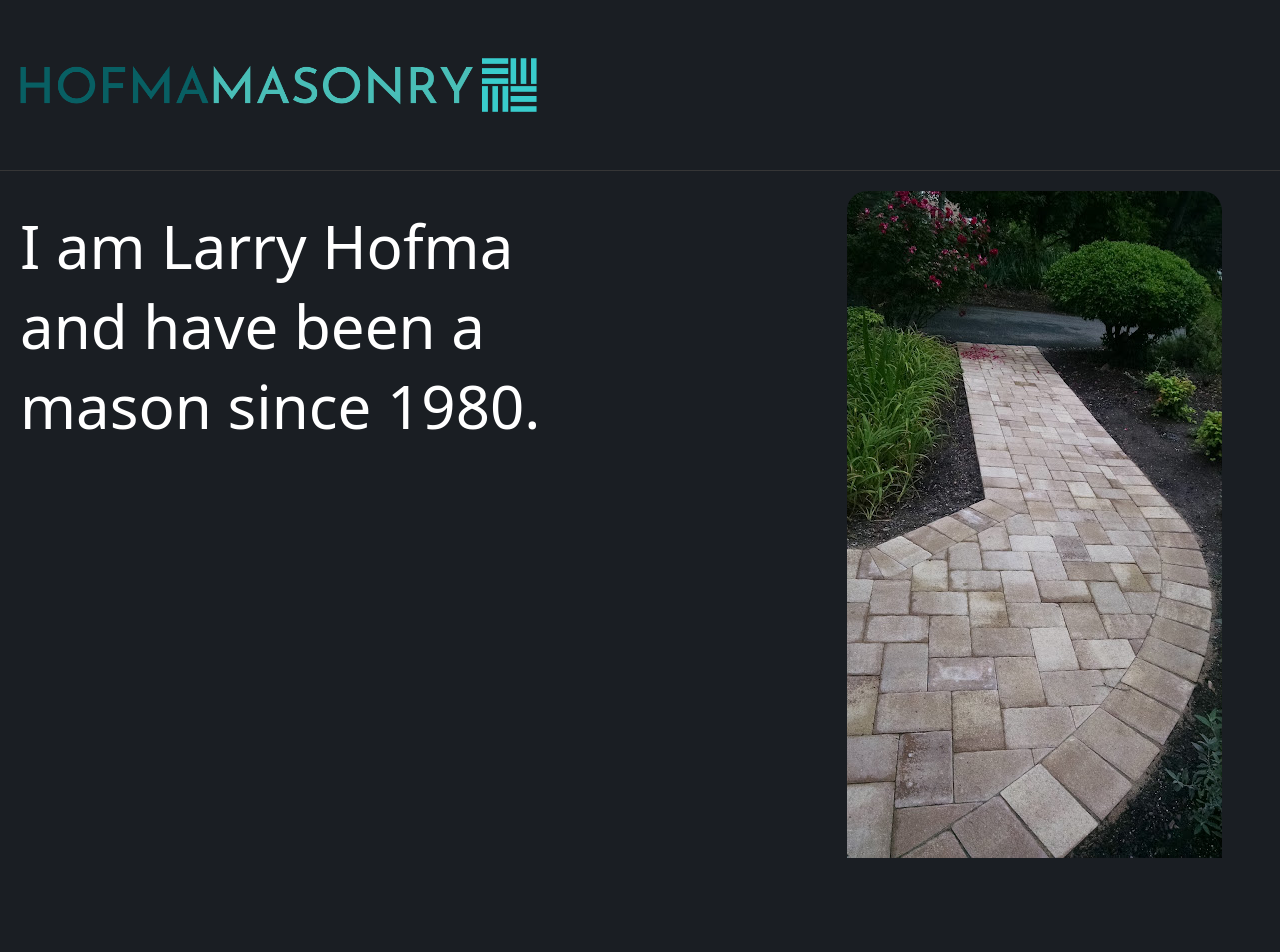
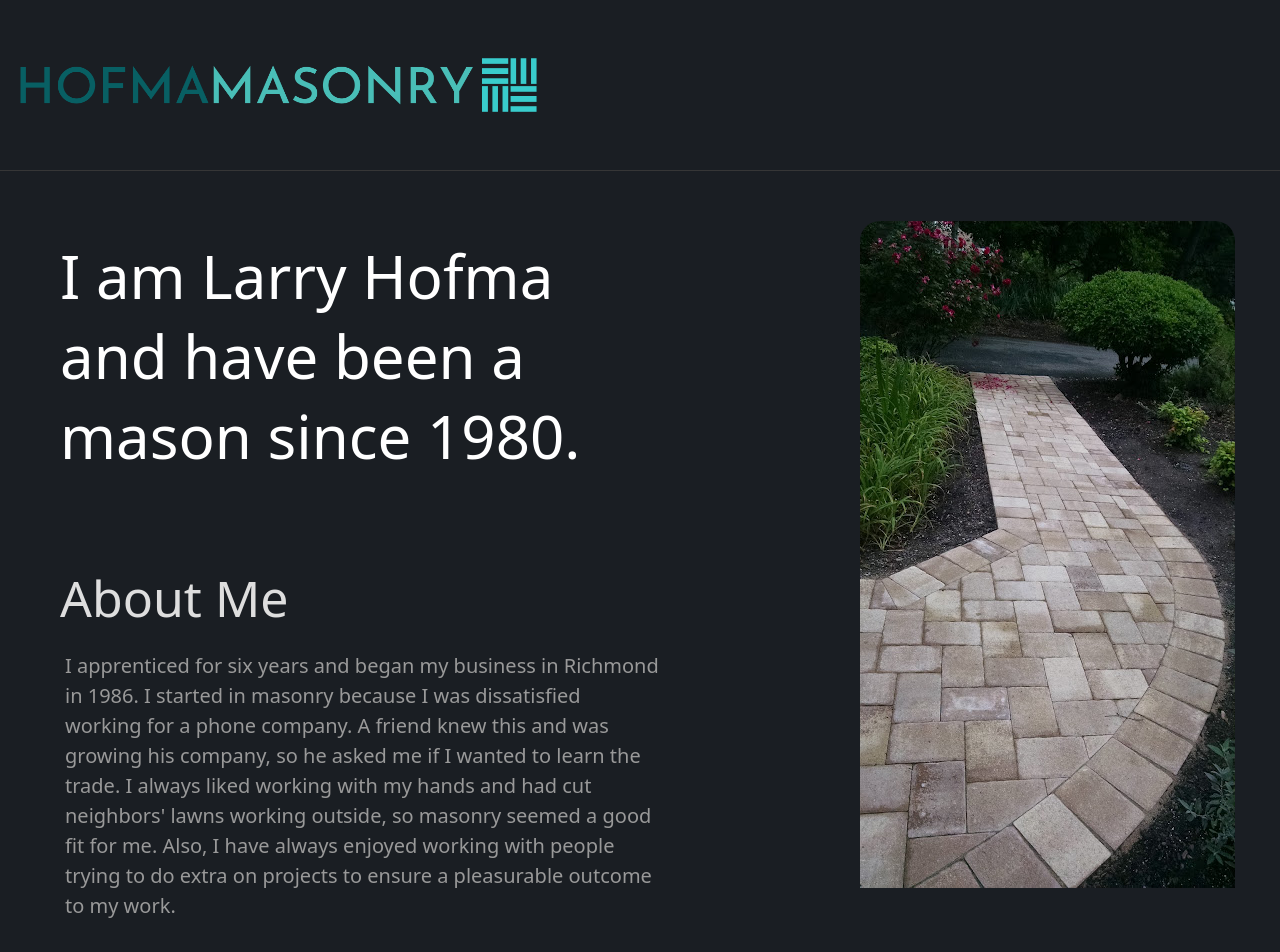
Before and after one commit to i-palmer/Homfa-Masonry-Website, a React (Vite) app: page / in a window 1280 px wide. Shown: the top 952 px of the page. Built offline with nearby package versions, Linux system fonts and the light colour scheme.

Commit message:
Add files via upload

```diff
--- a/src/Components/AboutMe.jsx
+++ b/src/Components/AboutMe.jsx
@@ -1,32 +1,68 @@
-import React from "react"
-import GridImage from "./GridImage"
+import React, { useState, useEffect } from "react";
+import GridImage from "./GridImage";
 
 export default function AboutMe() {
+  const [isWideScreen, setIsWideScreen] = useState(window.innerWidth > 1279);
+
+  useEffect(() => {
+    const handleResize = () => {
+      setIsWideScreen(window.innerWidth > 1279);
+    };
+
+    window.addEventListener("resize", handleResize);
+
+    return () => {
+      window.removeEventListener("resize", handleResize);
+    };
+  }, []);
+
   return (
-        <div className="text-[#F8F8F8] pl-[20px] pb-[50px]">
+    <div className="text-[#F8F8F8] pl-[20px] pb-[50px] xl:pl-[60px] xl:pb-[80px]">
       <div className="flex flex-col mr-[20px]">
         <div className="sm:grid sm:grid-cols-6 sm:grid-rows-1">
           <h1 className="text-[35px] text-white mb-[35px] leading-[3.05rem]
             sm:text-[50px] sm:col-start-1 sm:col-span-4 sm:mr-[35px] sm:mt-[15px] sm:leading-[65px]
             md:text-[60px] md:leading-[80px] mdLg:text-[77px] mdLg:leading-[100px]
-                            lg:text-[80px] lg:leading-[110px] xl:text-[60px] xl:leading-[80px] xl:col-start-1 xl:col-span-3 2xl:ml-[40px] 2xl:mb-[40px]">
+            lg:text-[80px] lg:leading-[110px] xl:text-[60px] xl:leading-[80px] xl:col-start-1 xl:col-span-3 2xl:mb-[0px] 2xl:text-[75px]"
+          >
             I am Larry Hofma and have been a mason since 1980.
           </h1>
+          {isWideScreen && (
+            <div className="col-start-1 col-span-3">
+              <h1 className="mt-[50px] text-[#DEDEDE] xl:text-[50px] 2xl:mt-[0px] 2xl:text-[65px]"
+              >
+                About Me
+              </h1>
+              <p className="mt-[15px] text-[#999999] xl:text-[20px] 2xl:text-[25px] xl:ml-[5px]">
+                I apprenticed for six years and began my business in Richmond
+                in 1986. I started in masonry because I was dissatisfied working for a phone company.
+                A friend knew this and was growing his company, so he asked me if I wanted to learn
+                the trade. I always liked working with my hands and had cut neighbors' lawns working
+                outside, so masonry seemed a good fit for me. Also, I have always enjoyed working
+                with people trying to do extra on projects to ensure a pleasurable outcome to my work.
+              </p>
+            </div>
+          )}
           <GridImage />
         </div>
+        {!isWideScreen && (
+          <div>
             <h1 className="mt-[50px] text-[30px] text-[#DEDEDE] sm:text-[45px] md:text-[55px]
-                        mdLg:text-[60px] lg:text-[65] xl:mt-[100px] xl:text-[55px]">
+              mdLg:text-[60px] lg:text-[65]"
+            >
               About Me
             </h1>
             <p className="mt-[15px] text-[15px] text-[#999999] sm:text-[20px] md:text-[25px] mdLg:text-[28px]">
               I apprenticed for six years and began my business in Richmond
               in 1986. I started in masonry because I was dissatisfied working for a phone company.
-                    A friend knew this and was growing his company, so he  asked me if I wanted to learn
+              A friend knew this and was growing his company, so he asked me if I wanted to learn
               the trade. I always liked working with my hands and had cut neighbors' lawns working
               outside, so masonry seemed a good fit for me. Also, I have always enjoyed working
               with people trying to do extra on projects to ensure a pleasurable outcome to my work.
             </p>
           </div>
+        )}
       </div>
-    )
+    </div>
+  );
 }
--- a/src/Components/GridImage.jsx
+++ b/src/Components/GridImage.jsx
@@ -3,7 +3,7 @@ import Image from "./Img"
 
 export default function GridImage() {
   return (
-    <div className="col-start-5 col-span-3">
+    <div className="col-start-5 col-span-3 row-start-1 row-span-2">
       <Image />
     </div>
   );
--- a/src/Components/Navbar.jsx
+++ b/src/Components/Navbar.jsx
@@ -3,7 +3,7 @@ import '../index.css'
 
 export default function Navbar() {
     return (
-        <div className="mb-[20px]">
+        <div className="mb-[20px] sm:mb-[30px] md:mb-[40px] xl:mb-[50px] 2xl:mb-[60px]">
             <div className="px-[20px] h-[80px] grid grid-cols-12 flex items-center sm:h-[110px] md:h-[130px] lg:h-[150px] xl:h-[170px] 2xl:h-[200px]">
                 <img
                     className="col-span-6 sm:col-span-5"
@@ -14,13 +14,3 @@ export default function Navbar() {
         </div>
     )
 }
-
-// 'sm': '640px',
-
-//       'md': '768px',
-
-//       'lg': '1024px',
-
-//       'xl': '1280px',
-
-//       '2xl': '1536px',
```
Lines whose indentation alone changed are shown as unchanged.
